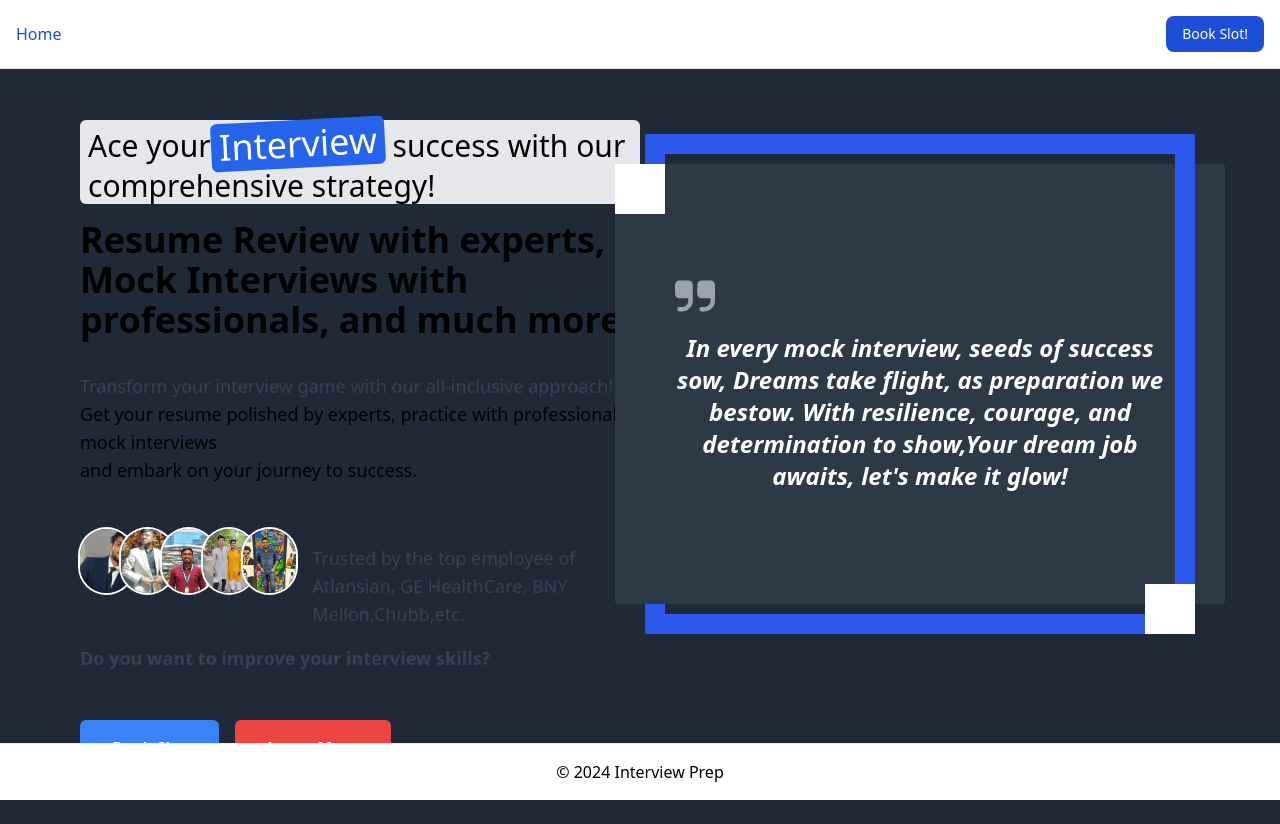
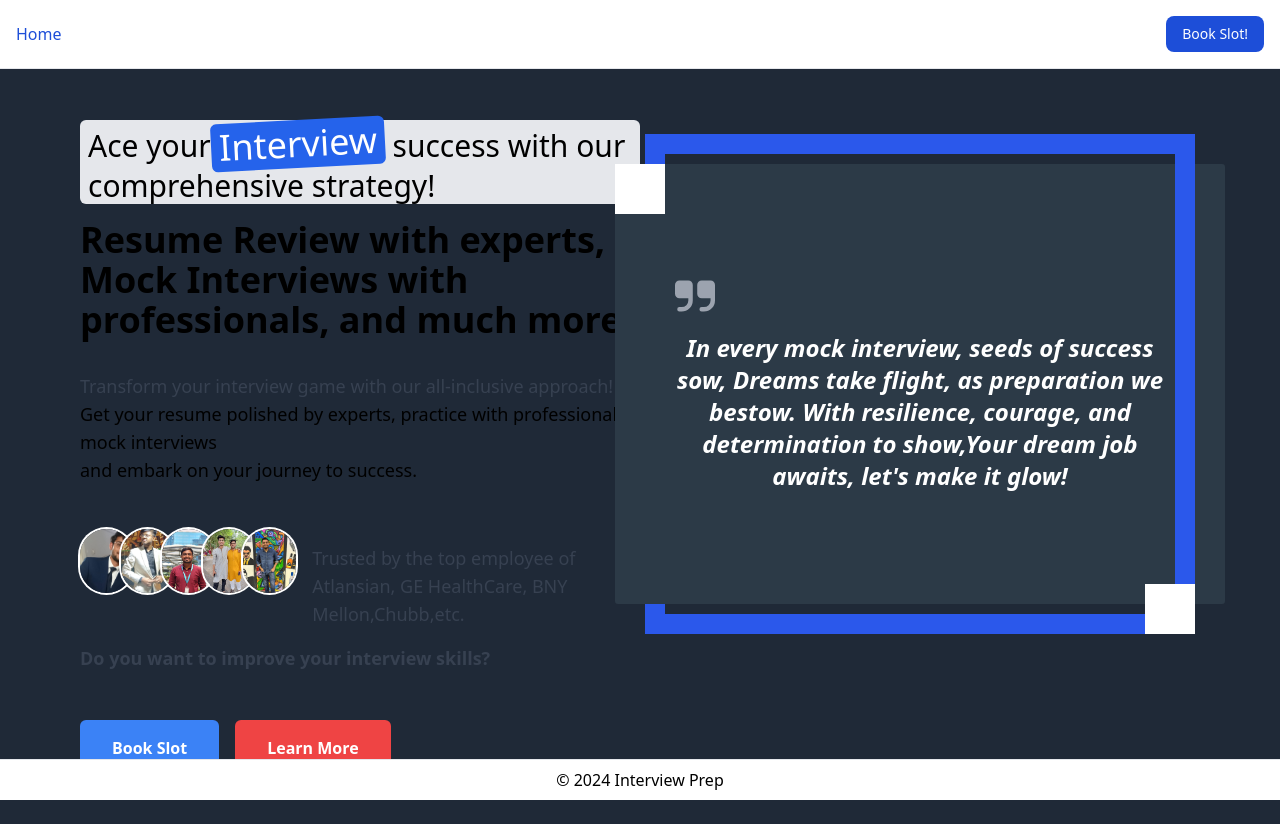
Before and after one commit to nigdifg/ConfidenceBulider, a React app: page / in a window 1280 px wide. Built offline with nearby package versions, Linux system fonts and the light colour scheme; the HTML template or start-up script is replaced by a standard one.

Commit message:
fixing footer

```diff
--- a/src/App.jsx
+++ b/src/App.jsx
@@ -20,7 +20,7 @@
           <Route path ="/bookslotForm" element={<BookslotForm />} />
         </Routes>
       </div>
-      <footer className="fixed bottom-0 w-full bg-white dark:bg-gray-100 p-4 text-center border-t border-gray-200 dark:border-gray-600">
+      <footer className="fixed bottom-0 w-full bg-white dark:bg-gray-100 p-2 text-center border-t border-gray-200 dark:border-gray-600">
         <p>&copy; 2024 Interview Prep</p>
       </footer>
     </Router>
```
Also changed, not shown: src/components/Home.jsx (+0 -54 lines).
